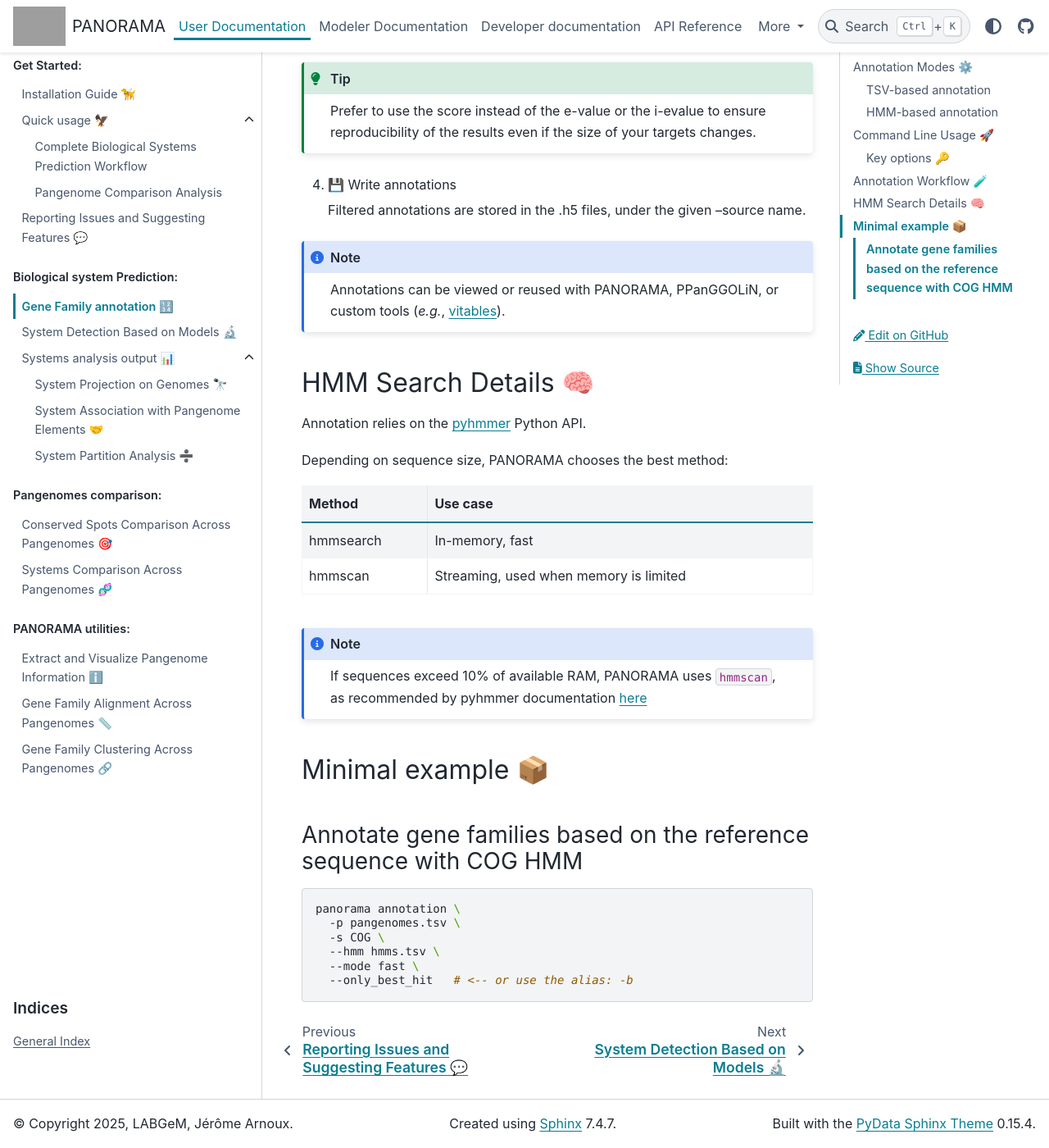
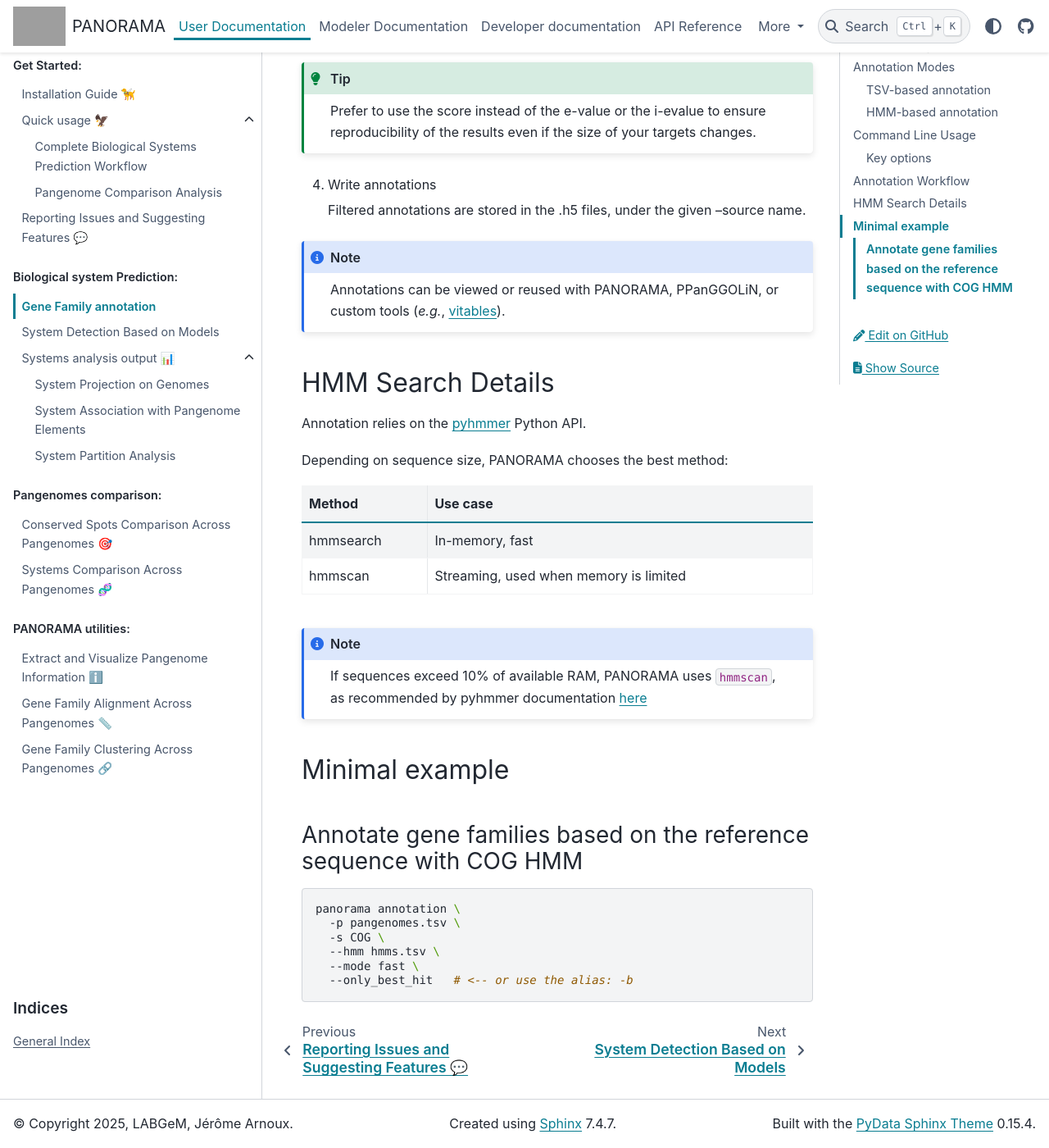
Before and after one commit to labgem/PANORAMA, a Sphinx documentation site: the page built from docs/user/annotation.md, in a window 1280 px wide and 1400 px high, scrolled down 4845 px. Shown: the whole window at 82% size. Built offline with Sphinx 7.4.7 and the PyData theme 0.15.4, drawn with Linux system fonts in a browser that asks for light colours; the version number could not be read and is left out; some of the changed text lies outside the part shown; grey boxes are pictures that could not be loaded.

Commit message:
Reformat user systems detection documentation by simplifying headers, removing emojis, and improving consistency across pages.

````diff
--- a/docs/user/annotation.md
+++ b/docs/user/annotation.md
@@ -1,15 +1,15 @@
 (gene-family-annotation)=
-#  Gene Family annotation 🔢
+# Gene Family annotation
 
 The `annotation` command adds **functional annotations** to gene families in pangenomes.
 You can choose between:
 
-- 📄 A **TSV file** with metadata
-- 🧬 A **HMM database**, searched with [pyhmmer](https://pyhmmer.readthedocs.io/en/stable/index.html)
+- A **TSV file** with metadata
+- A **HMM database**, searched with [pyhmmer](https://pyhmmer.readthedocs.io/en/stable/index.html)
 
 ---
 
-## Annotation Modes ⚙️
+## Annotation Modes
 
 ### TSV-based annotation
 
@@ -20,8 +20,8 @@
 
 These annotation files contain functional details (e.g., protein name, accession, score, etc.).
 The only mandatory column is `families`, which correspond to the gene families identifier.
-See [metadata format](https://ppanggolin.readthedocs.io/en/latest/user/metadata.html#metadata-format) PPanGGOLiN documentation,
-for more information.
+See [metadata format](https://ppanggolin.readthedocs.io/en/latest/user/metadata.html#metadata-format) PPanGGOLiN
+documentation, for more information.
 
 ### HMM-based annotation
 
@@ -45,9 +45,11 @@
 ```{warning}
 Not all the columns need to be filled with value as indicated by the mandatory column, but they should exist in the metadata file.
 ```
+
 ```{tip}
 To keep all assignations possible between a profile and a gen family, you can let the threshold columns empty.
 ```
+
 ```{note}
 You can generate the input files expected by PANORAMA using `panorama utils --hmm`.
 
@@ -64,7 +66,7 @@
 
 ---
 
-## Command Line Usage 🚀
+## Command Line Usage
 
 To annotate gene families with precomputed metadata, do as such:
 
@@ -89,6 +91,7 @@
   --output results/ \
   --threads 8
 ```
+
 ```{tip}
 More options are available to annotate with a HMM database. See below.
 ```
@@ -96,33 +99,33 @@
 ```{note}
 Source name should not contain a special character. They could interfere with the `.h5` writing.
 ```
+
 ```{warning}
 You **must provide either** `--table` **or** `--hmm`, **but not both**.
 These options are mutually exclusive.
 ```
 
-### Key options 🔑
+### Key options
 
-| Shortcut | Argument             | Description                                                                           |
-|----------|----------------------|---------------------------------------------------------------------------------------|
-| `-p`     | `--pangenomes`       | TSV file listing `.h5` pangenomes                                                     |
-| `-s`     | `--source`           | Name of the annotation source (e.g. `KO2024`, `Pfam`)                                 |
-| —        | `--table`            | **Mutually exclusive with `--hmm`**. TSV linking pangenome names to annotation files  |
-| —        | `--hmm`              | **Mutually exclusive with `--table`**. HMM metadata TSV (from `panorama utils --hmm`) |
-| —        | `--mode`             | Required with `--hmm`. Alignment strategy: `fast`, `profile`, or `sensitive`          |
-| —        | `--msa`              | (Used only in `profile` mode) TSV listing MSAs per gene family                        |
-| `-b`     | `--only_best_hit`    | Equivalent to `--k_best_hit 1`                                                        |
-| —        | `--k_best_hit`       | Keep up to `k` best hits per gene family                                              |
-| —        | `--output`           | Output directory for HMM result files (optional, used with `--save_hits`)             |
-| —        | `--save_hits`        | Save HMM alignment results in formats: `tblout`, `domtblout`, `pfamtblout`            |
-| —        | `--tmp`              | Temporary directory (used with HMM mode)                                              |
-| —        | `--keep_tmp`         | Keep temporary files after HMM alignment                                              |
-| —        | `--Z`                | Custom Z value for e-value scaling (advanced HMMER option)                            |
-| —        | `--msa-format`       | Format of MSA files (default: `afa`) — rarely changed                                 |
-| —        | `--threads`          | Number of threads to use                                                              |
+| Shortcut | Argument          | Description                                                                           |
+|----------|-------------------|---------------------------------------------------------------------------------------|
+| `-p`     | `--pangenomes`    | TSV file listing `.h5` pangenomes                                                     |
+| `-s`     | `--source`        | Name of the annotation source (e.g. `KO2024`, `Pfam`)                                 |
+| —        | `--table`         | **Mutually exclusive with `--hmm`**. TSV linking pangenome names to annotation files  |
+| —        | `--hmm`           | **Mutually exclusive with `--table`**. HMM metadata TSV (from `panorama utils --hmm`) |
+| —        | `--mode`          | Required with `--hmm`. Alignment strategy: `fast`, `profile`, or `sensitive`          |
+| —        | `--msa`           | (Used only in `profile` mode) TSV listing MSAs per gene family                        |
+| `-b`     | `--only_best_hit` | Equivalent to `--k_best_hit 1`                                                        |
+| —        | `--k_best_hit`    | Keep up to `k` best hits per gene family                                              |
+| —        | `--output`        | Output directory for HMM result files (optional, used with `--save_hits`)             |
+| —        | `--save_hits`     | Save HMM alignment results in formats: `tblout`, `domtblout`, `pfamtblout`            |
+| —        | `--tmp`           | Temporary directory (used with HMM mode)                                              |
+| —        | `--keep_tmp`      | Keep temporary files after HMM alignment                                              |
+| —        | `--Z`             | Custom Z value for e-value scaling (advanced HMMER option)                            |
+| —        | `--msa-format`    | Format of MSA files (default: `afa`) — rarely changed                                 |
+| —        | `--threads`       | Number of threads to use                                                              |
 
-
-## Annotation Workflow 🧪
+## Annotation Workflow
 
 1. Load pangenomes
 
@@ -130,24 +133,24 @@
 
 2. Retrieve annotations
 
-   - With `--table`: loads metadata from TSV
+    - With `--table`: loads metadata from TSV
 
-   - With `--hmm`: aligns families via annot_with_hmm() from hmm_search.py
+    - With `--hmm`: aligns families via annot_with_hmm() from hmm_search.py
 
 3. Filter HMM hits (only for the hmm option)
 
-    Each hit is filtered using the thresholds defined in the HMM metadata:
+   Each hit is filtered using the thresholds defined in the HMM metadata:
     - e-value
-   - i-evalue
-   - score
-   - target coverage
-   - HMM coverage
+    - i-evalue
+    - score
+    - target coverage
+    - HMM coverage
 
 ```{tip}
 Prefer to use the score instead of the e-value or the i-evalue to ensure reproducibility of the results even if the size of your targets changes.
 ```
 
-4. 💾 Write annotations
+4. Write annotations
 
    Filtered annotations are stored in the .h5 files, under the given --source name.
 
@@ -155,7 +158,7 @@
 Annotations can be viewed or reused with PANORAMA, PPanGGOLiN, or custom tools (*e.g.*, [vitables](https://vitables.org/index.html)).
 ```
 
-## HMM Search Details 🧠
+## HMM Search Details
 
 Annotation relies on the [pyhmmer](https://pyhmmer.readthedocs.io/en/stable/index.html) Python API.
 
@@ -171,7 +174,7 @@
 [here](https://pyhmmer.readthedocs.io/en/stable/examples/performance_tips.html#Performance-tips-and-tricks)
 ```
 
-## Minimal example 📦
+## Minimal example
 
 ### Annotate gene families based on the reference sequence with COG HMM
 
````
Also changed, not shown: docs/user/association.md (+17 -17 lines), docs/user/detection.md (+5 -5 lines), docs/user/partition.md (+10 -10 lines), docs/user/projection.md (+8 -8 lines), 1 other file.
